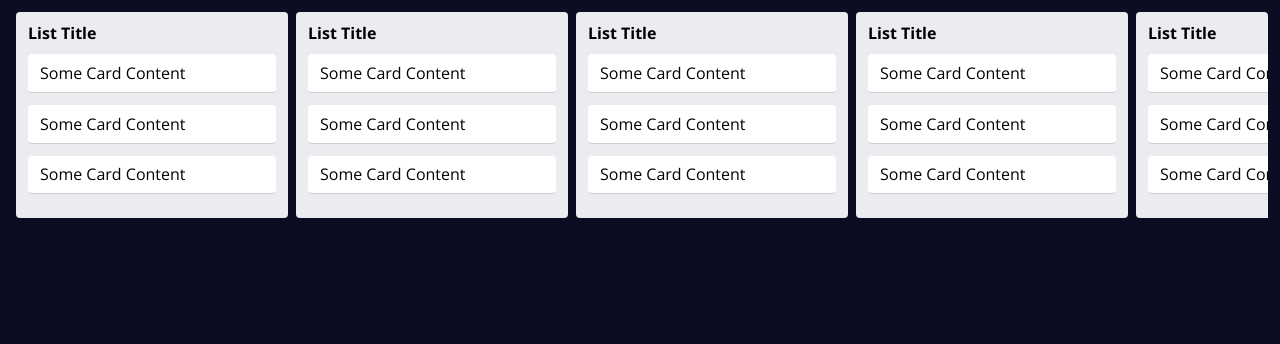
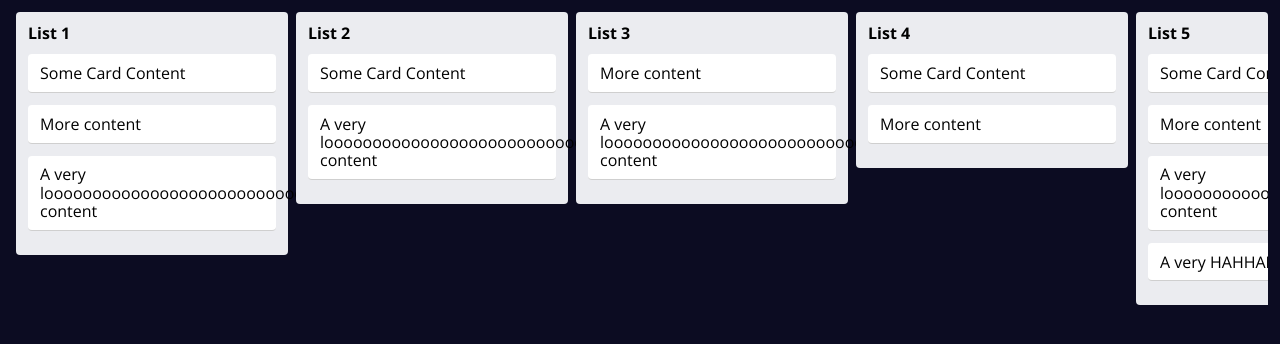
Before and after one commit to alloystory/trello_react, a React (Create React App) app: page / in a window 1280 px wide. Shown: the top 344 px of the page. Built offline with nearby package versions, Linux system fonts and the light colour scheme.

Commit message:
add seed data

```diff
--- a/src/components/Board.jsx
+++ b/src/components/Board.jsx
@@ -2,19 +2,105 @@ import React, { Component } from 'react';
 import List from './List'
 
 class Board extends Component {
-  state = {}
+  state = {
+    lists: [
+      {
+        id: 1,
+        title: "List 1",
+        cards: [
+          {
+            id: 1,
+            content: "Some Card Content"
+          },
+          {
+            id: 2,
+            content: "More content"
+          },
+          {
+            id: 3,
+            content: "A very looooooooooooooooooooooooooooooooong content"
+          }
+        ]
+      },
+      {
+        id: 2,
+        title: "List 2",
+        cards: [
+          {
+            id: 1,
+            content: "Some Card Content"
+          },
+          {
+            id: 2,
+            content: "A very looooooooooooooooooooooooooooooooong content"
+          }
+        ]
+      },
+      {
+        id: 3,
+        title: "List 3",
+        cards: [
+          {
+            id: 1,
+            content: "More content"
+          },
+          {
+            id: 2,
+            content: "A very looooooooooooooooooooooooooooooooong content"
+          }
+        ]
+      },
+      {
+        id: 4,
+        title: "List 4",
+        cards: [
+          {
+            id: 1,
+            content: "Some Card Content"
+          },
+          {
+            id: 2,
+            content: "More content"
+          }
+        ]
+      },
+      {
+        id: 5,
+        title: "List 5",
+        cards: [
+          {
+            id: 1,
+            content: "Some Card Content"
+          },
+          {
+            id: 2,
+            content: "More content"
+          },
+          {
+            id: 3,
+            content: "A very looooooooooooooooooooooooooooooooong content"
+          },
+          {
+            id: 4,
+            content: "A very HAHHAHAHAA content"
+          }
+        ]
+      }
+    ]
+  }
+
   render() {
+    const listItems = this.state.lists.map(list =>
+      <List
+        key={list.id}
+        title={list.title}
+        cards={list.cards}
+      />
+    )
+
     return (
       <div className="board">
-        <List />
-        <List />
-        <List />
-        <List />
-        <List />
-        <List />
-        <List />
-        <List />
-        <List />
+        {listItems}
       </div>
     );
   }
--- a/src/components/Card.jsx
+++ b/src/components/Card.jsx
@@ -1,14 +1,13 @@
 import React, { Component } from 'react';
 
-class Card extends Component {
-  state = {}
-  render() {
-    return (
-      <div className="card">
-        Some Card Content
+function Card(props) {
+  return (
+    <div className="card">
+      <div className="card-content">
+        {props.content}
       </div>
-    );
-  }
+    </div>
+  );
 }
 
 export default Card;
--- a/src/components/List.jsx
+++ b/src/components/List.jsx
@@ -1,20 +1,26 @@
-import React, { Component } from 'react';
+import React from 'react';
 import Card from './Card'
 
-class List extends Component {
-  state = {}
-  render() {
-    return (
-      <div className="list-wrapper">
-        <div className="list">
-          <strong>List Title</strong>
-          <Card />
-          <Card />
-          <Card />
+function List(props) {
+  const cardItems = props.cards.map(card =>
+    <Card
+      key={card.id}
+      content={card.content}
+    />
+  )
+
+  return (
+    <div className="list-wrapper">
+      <div className="list">
+        <div className="list-header">
+          <strong>{props.title}</strong>
+        </div>
+        <div className="list-content">
+          {cardItems}
         </div>
       </div>
-    );
-  }
+    </div>
+  );
 }
 
 export default List;
```
